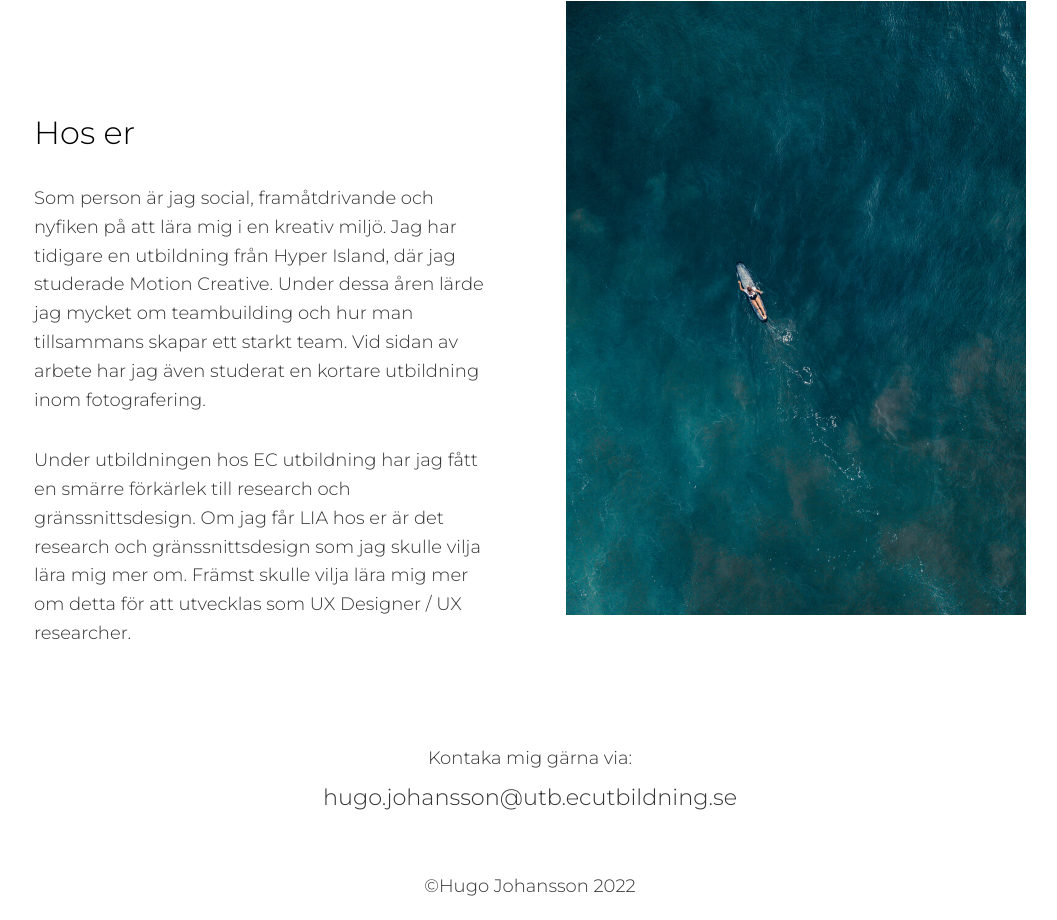
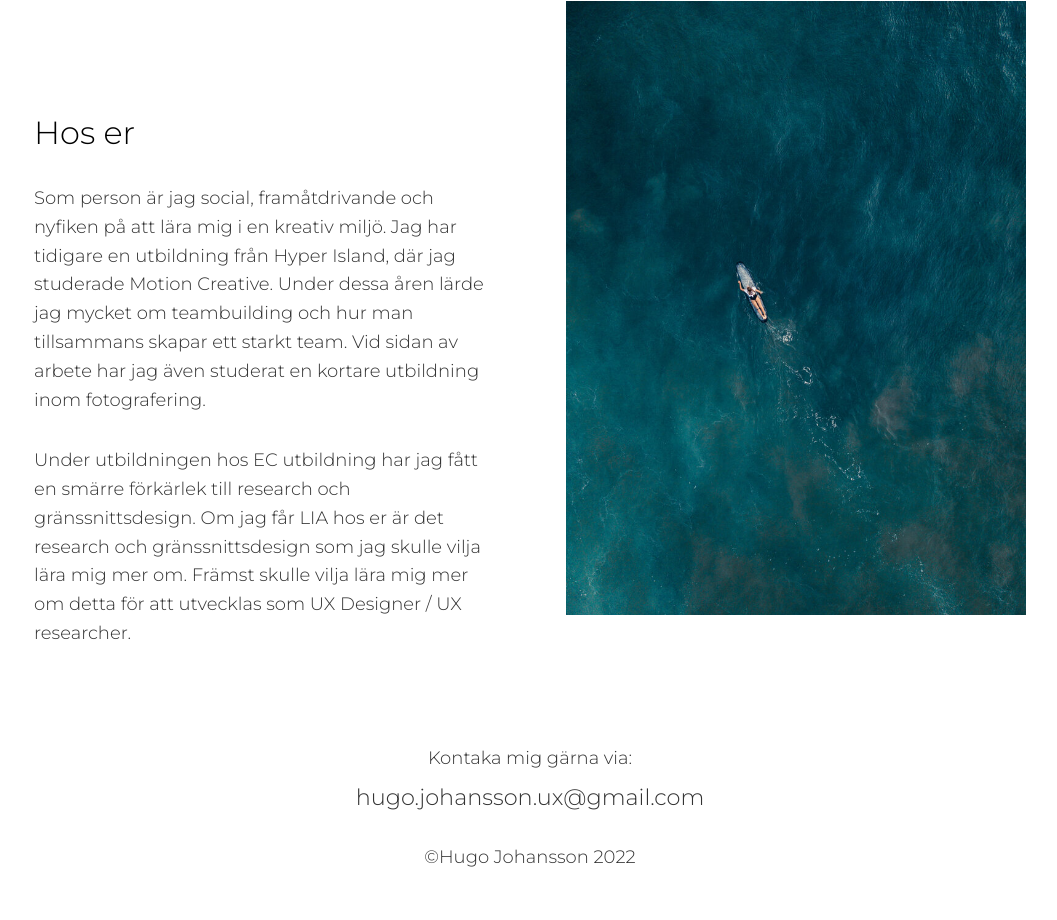
Before and after one commit to wax-on/lia-portfolio, a plain HTML site: page index.html in a window 1280 px wide. Shown: the part 2269-3189 px from the top of the page, without its empty margins (110-1167 px from the left). After the commit the page ends 3160 px from the top, so only its background shows below. Drawn offline with Linux system fonts and the light colour scheme; a web font is replaced by a local one.

Commit message:
Update index.html

```diff
--- a/index.html
+++ b/index.html
@@ -158,14 +158,14 @@
     <footer id="contact">
       <p>Kontaka mig gärna via:</p>
       <div class="spacer"></div>
-      <a href="mailto:hugo.johansson@utb.ecutbildning.se"
+      <!-- <a href="mailto:hugo.johansson@utb.ecutbildning.se"
         >hugo.johansson@utb.ecutbildning.se</a
       >
       <div class="spacer"></div>
-      <br />
-      <!-- <a href="mailto:hugo.johansson@hyperisland.se"
-        >hugo.johansson@hyperisland.se</a
-      > -->
+      <br /> -->
+      <a href="mailto:hugo.johansson@hyperisland.se"
+        >hugo.johansson.ux@gmail.com
+      </a>
     </footer>
 
     <p class="copy">©Hugo Johansson 2022</p>
```
